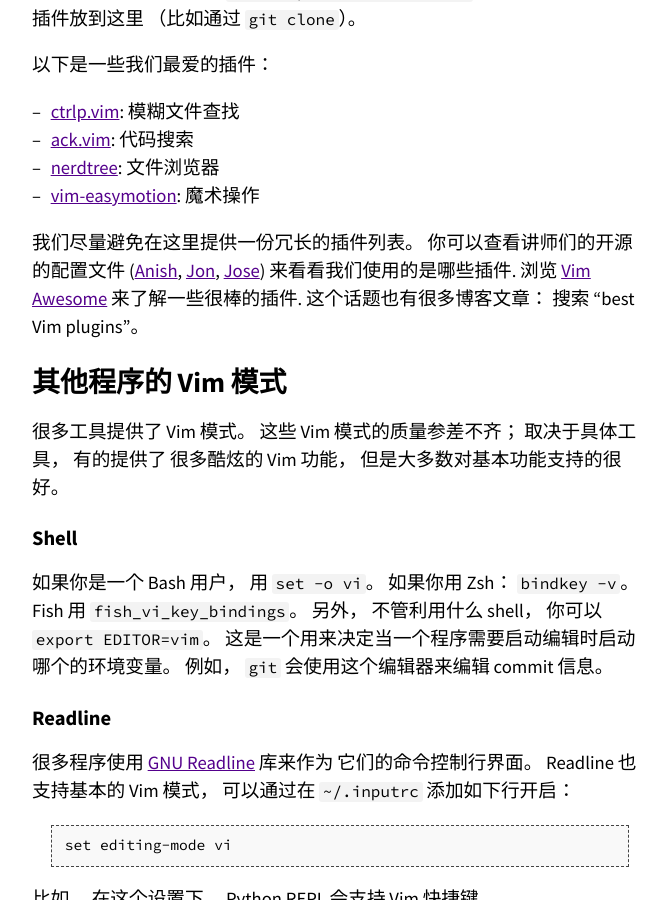
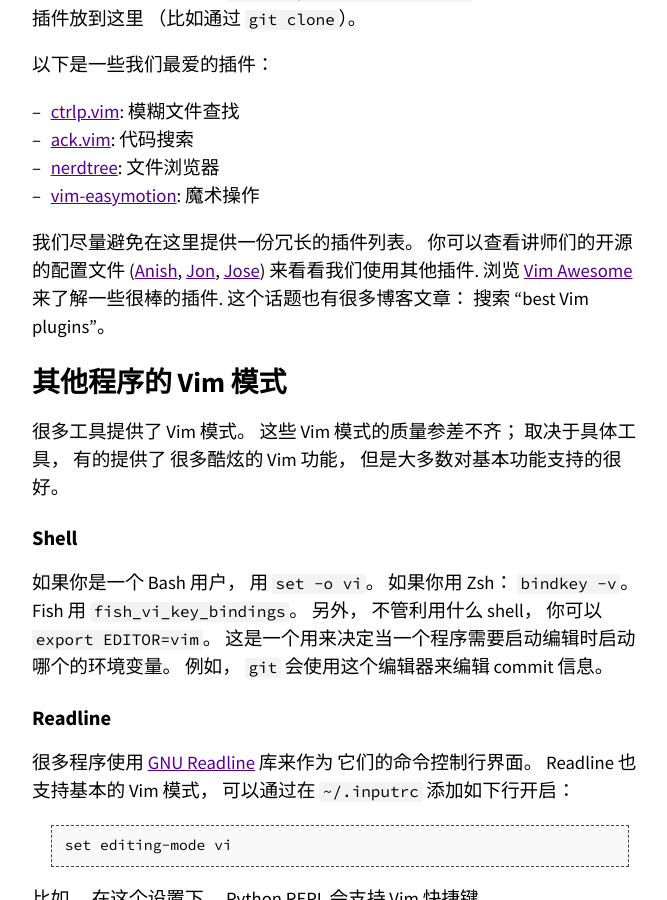
Before and after one commit to missing-semester-cn/missing-semester-cn.github.io, a Jekyll site: the page built from _2020/editors.md, in a window 1280 px wide and 900 px high, scrolled down 6667 px. Shown: the whole window, without its empty margins (300-967 px from the left). Built offline with Jekyll 4.4.1, drawn with Linux system fonts in a browser that asks for light colours.

Commit message:
Update editors.md

```diff
--- a/_2020/editors.md
+++ b/_2020/editors.md
@@ -265,7 +265,7 @@
 我们尽量避免在这里提供一份冗长的插件列表。 你可以查看讲师们的开源的配置文件
 ([Anish](https://github.com/anishathalye/dotfiles),
 [Jon](https://github.com/jonhoo/configs),
-[Jose](https://github.com/JJGO/dotfiles)) 来看看我们使用的是哪些插件.
+[Jose](https://github.com/JJGO/dotfiles)) 来看看我们使用其他插件.
 浏览 [Vim Awesome](https://vimawesome.com/) 来了解一些很棒的插件.
 这个话题也有很多博客文章： 搜索 "best Vim
 plugins"。
```
